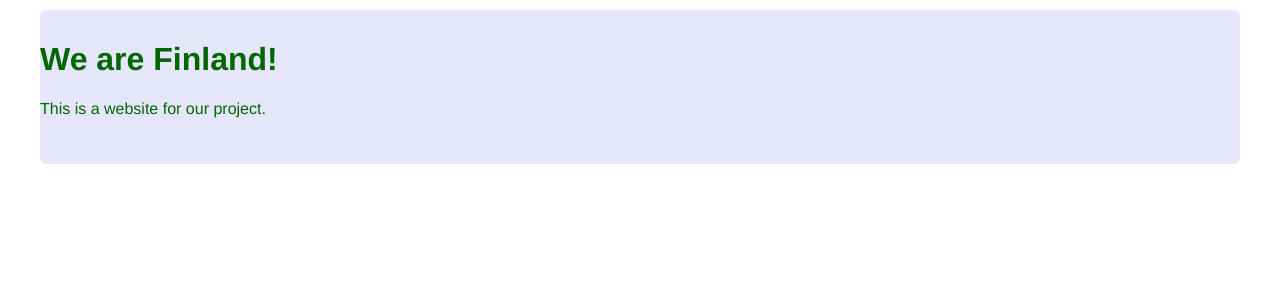
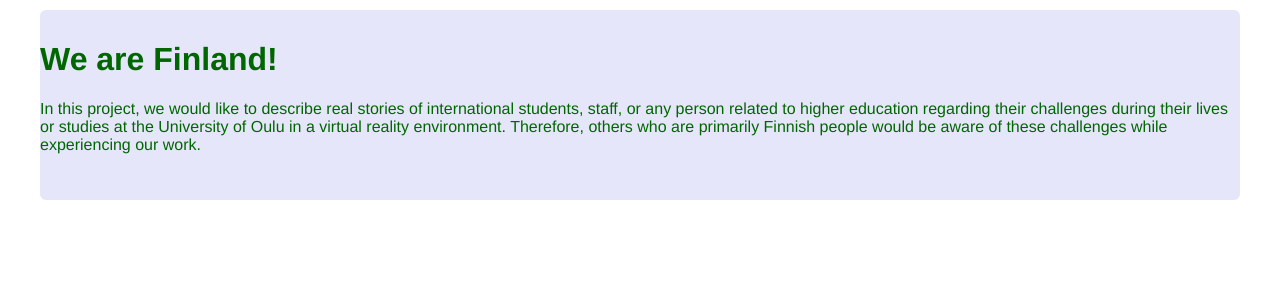
Before and after one commit to Kiarostami/We-Are-Oulu, a Flask app: template Website/templates/home.html in a window 1280 px wide. Shown: the part 35-335 px from the top of the page. Run offline with Flask 2, Linux system fonts and the light colour scheme; the template is opened without the code that fills it, so the values that code supplies are empty.

Commit message:
Update home.html

```diff
--- a/Website/templates/home.html
+++ b/Website/templates/home.html
@@ -2,6 +2,7 @@
 {% block content %}
 <div class="home">
      <h1>We are Finland!</h1>
-     <p>This is a website for our project.</p>
+     <p>In this project, we would like to describe real stories of international students, staff, or any person related to higher education regarding their challenges during their lives or studies at the University of Oulu in a virtual reality environment.
+          Therefore, others who are primarily Finnish people would be aware of these challenges while experiencing our work.</p>
 <div>
 {%endblock%}
```
